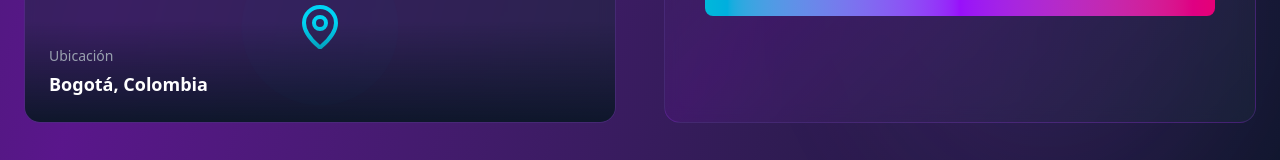
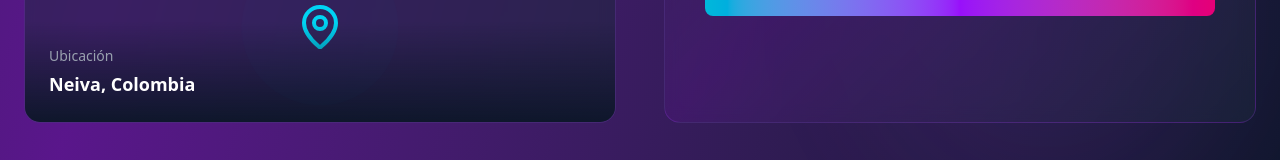
Before and after one commit to luis13xd/luistrujillolopez, a React (Vite) app: page / in a window 1280 px wide. Shown: the part 4439-4599 px from the top of the page. Built offline with nearby package versions, Linux system fonts and the light colour scheme.

Commit message:
agregue opcion de llamar a mi telefono y ubicacion en seccion de contacto

```diff
--- a/src/components/ContactSection.tsx
+++ b/src/components/ContactSection.tsx
@@ -44,7 +44,7 @@ export default function ContactSection() {
       icon: <Phone size={32} />,
       label: "Teléfono",
       value: "+57 3138687180",
-      link: "tel:+573001234567",
+      link: "tel:+573138687180",
       color: "from-green-400 to-emerald-500",
     },
   ];
@@ -133,7 +133,7 @@ export default function ContactSection() {
               </div>
               <div className="absolute bottom-0 left-0 right-0 bg-gradient-to-t from-slate-900 to-transparent p-6">
                 <p className="text-sm text-gray-400 mb-1">Ubicación</p>
-                <p className="text-lg font-semibold">Bogotá, Colombia</p>
+                <p className="text-lg font-semibold">Neiva, Colombia</p>
               </div>
               {/* Animated ping effect */}
               <div className="absolute top-1/2 left-1/2 -translate-x-1/2 -translate-y-1/2">
```
